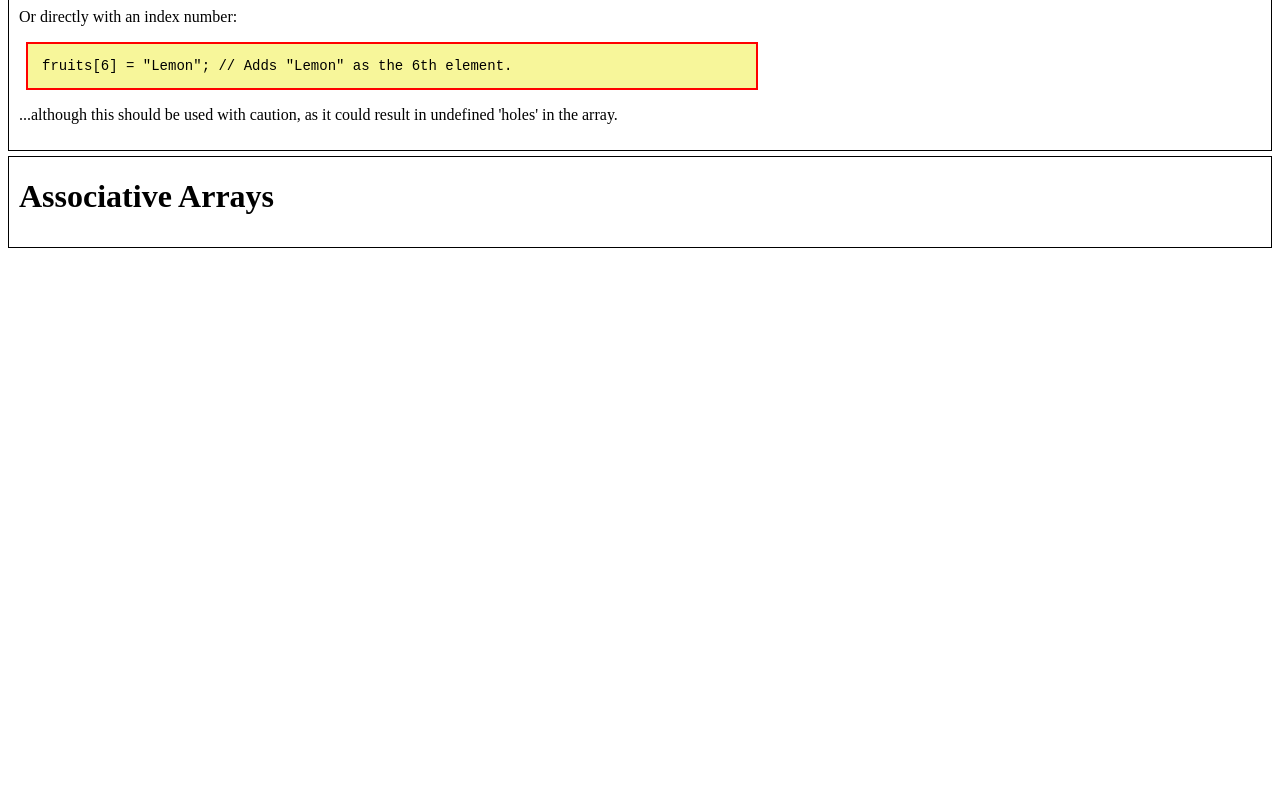
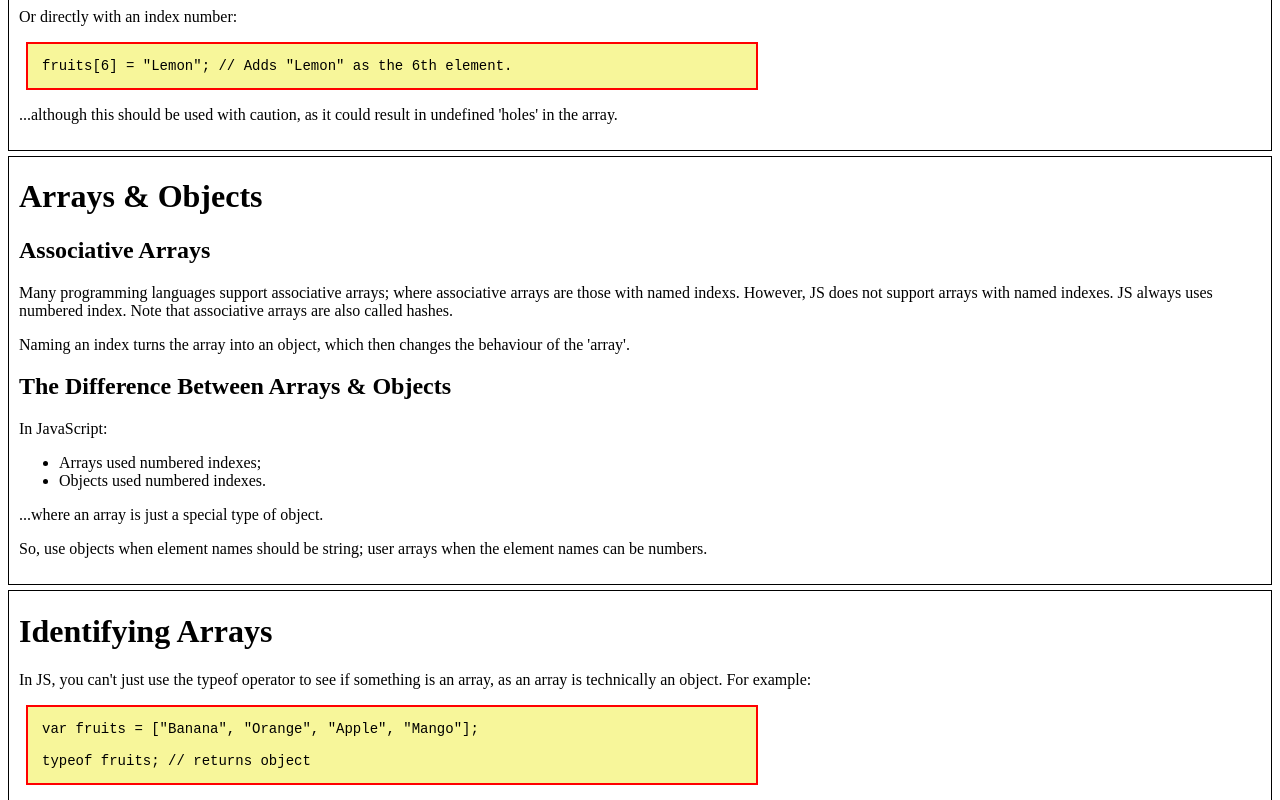
Before and after one commit to DB17889/Library, a plain HTML site: page js/js-arrays.html in a window 1280 px wide. Shown: the part 2000-2800 px from the top of the page. Before the commit the page ends 2256 px from the top, so only its background shows below. Drawn offline with Linux system fonts and the light colour scheme.

Commit message:
more on arrays

```diff
--- a/js/js-arrays.html
+++ b/js/js-arrays.html
@@ -17,7 +17,7 @@
         <p class="code-block">
             var cars = new Array("Saab", "Volvo", "BMW");
         </p>
-        <p>They both do the same, so stick to the first where possible.</p>
+        <p>They both do the same, so stick to the first where possible as the second is outdated.</p>
     </div>
 
     <div class="chapter">
@@ -107,9 +107,45 @@
     </div>
 
     <div class='chapter'>
-        <h1>Associative Arrays</h1>
+        <h1>Arrays & Objects</h1>
+        <h2>Associative Arrays</h2>
+        <p>Many programming languages support associative arrays; where associative arrays are those
+            with named indexs. However, JS does not support arrays with named indexes. JS always uses
+            numbered index. Note that associative arrays are also called hashes.
+        </p>
+        <p>Naming an index turns the array into an object, which then changes the behaviour of
+            the 'array'.
+        </p>
+        <h2>The Difference Between Arrays & Objects</h2>
+        <p>In JavaScript:</p>
+        <ul>
+            <li>Arrays used numbered indexes;</li>
+            <li>Objects used numbered indexes.</li>
+        </ul>
+        <p>...where an array is just a special type of object.</p>
+        <p>So, use objects when element names should be string; user arrays when the element names
+            can be numbers.
+        </p>
+    </div>
 
-
+    <div class="chapter">
+        <h1>Identifying Arrays</h1>
+        <p>In JS, you can't just use the typeof operator to see if something is an array, as an
+            array is technically an object. For example:
+        </p>
+        <p class='code-block'>
+            var fruits = ["Banana", "Orange", "Apple", "Mango"]; <br>
+            <br>
+            typeof fruits; // returns object
+        </p>
+        <p>You can use a new method Array.isArray(). For example:</p>
+        <p class='code-block'>
+            Array.isArray(fruits); // returns true
+        </p>
+        <p>Or you can yse the instanceof operator, for example:</p>
+        <p class='code-block'>
+            fruits instanceof Array; // returns true
+        </p>
     </div>
 
 
```
